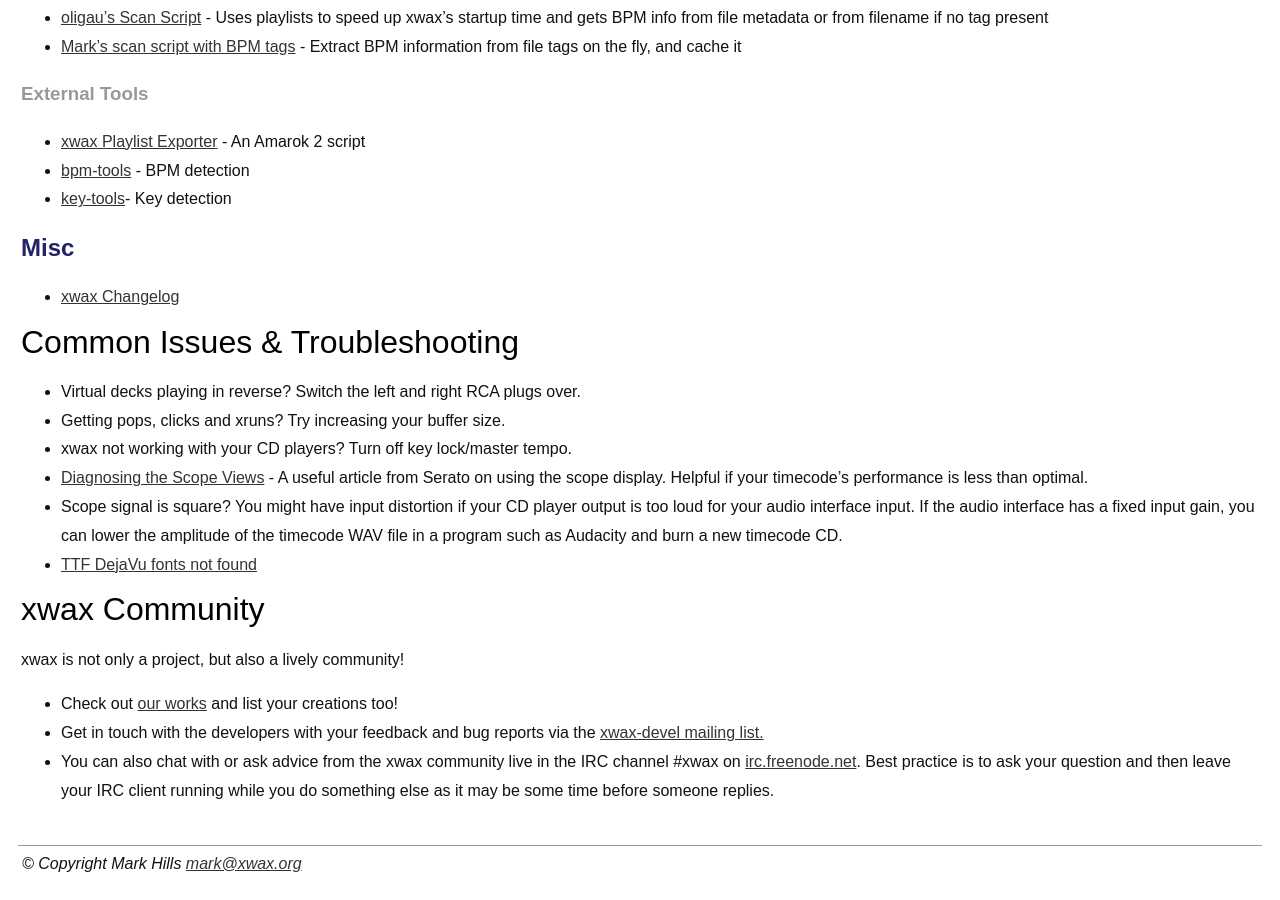
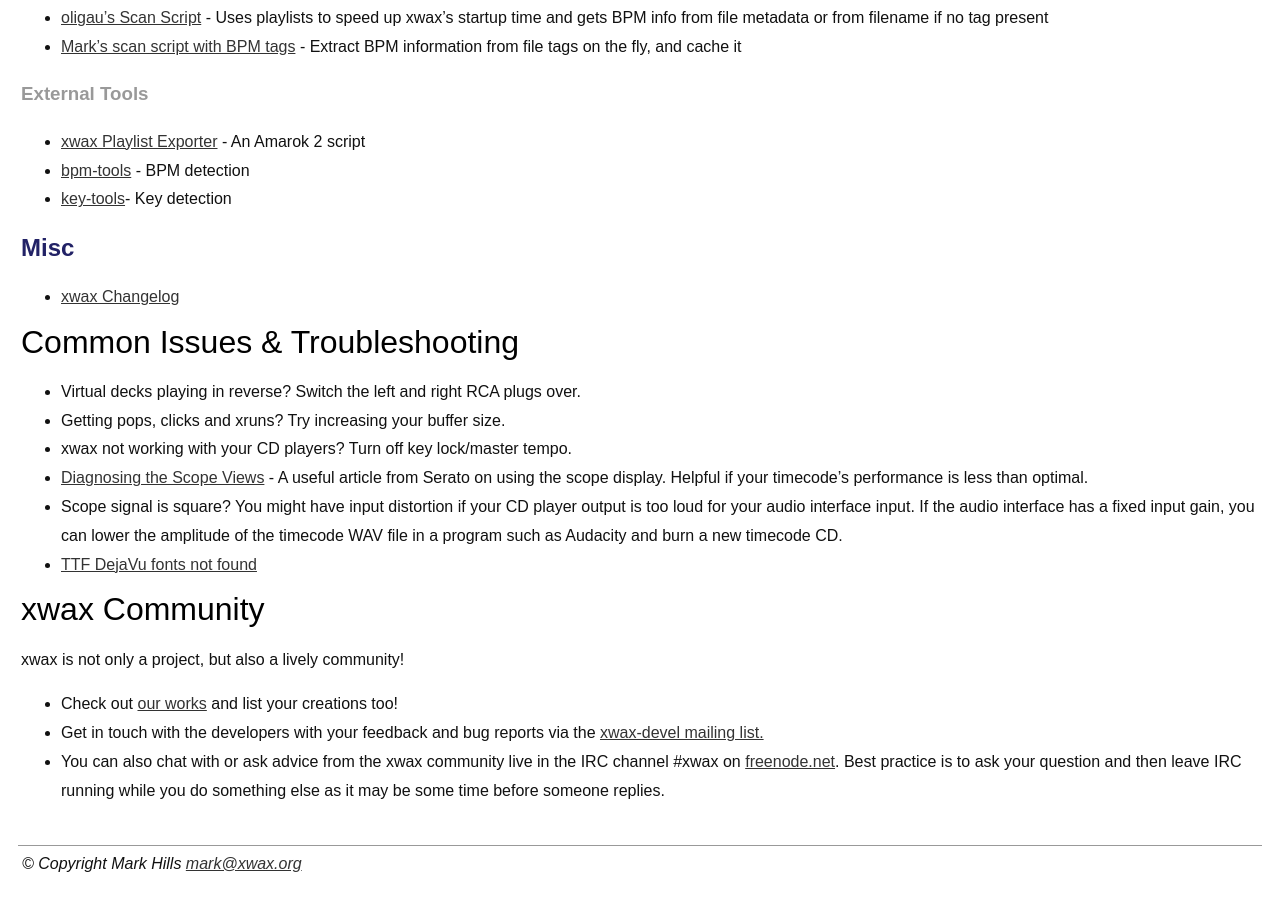
Before and after one commit to xwax/xwax.github.io, a Jekyll site: the page built from index.md, in a window 1280 px wide and 900 px high, scrolled down 1943 px. Built offline with Jekyll 4.4.1, drawn with Linux system fonts in a browser that asks for light colours; some of the changed text lies outside the part shown.

Commit message:
irc.freenode.net is deprecated

```diff
--- a/index.md
+++ b/index.md
@@ -5,7 +5,7 @@
 
 xwax is an open source [vinyl emulation software](http://en.wikipedia.org/wiki/Vinyl_emulation_software) project under the [GPL](http://en.wikipedia.org/wiki/Gpl) for GNU/Linux.
 
-Please feel free to contribute to the documentation. You can also chat with or ask advice from the xwax community live in the IRC channel #xwax on [irc.freenode.net](http://freenode.net/)
+Please feel free to contribute to the documentation. You can also chat with or ask advice from the xwax community live in the IRC channel #xwax on [freenode.net](https://webchat.freenode.net/)
 
 # User Guides & Documentation
 
@@ -101,4 +101,4 @@
 
   * Check out [our works](/our_works) and list your creations too!
   * Get in touch with the developers with your feedback and bug reports via the [xwax-devel mailing list.](https://lists.sourceforge.net/lists/listinfo/xwax-devel)
-  * You can also chat with or ask advice from the xwax community live in the IRC channel #xwax on [irc.freenode.net](http://freenode.net/). Best practice is to ask your question and then leave your IRC client running while you do something else as it may be some time before someone replies.
+  * You can also chat with or ask advice from the xwax community live in the IRC channel #xwax on [freenode.net](https://webchat.freenode.net). Best practice is to ask your question and then leave IRC running while you do something else as it may be some time before someone replies.
```
